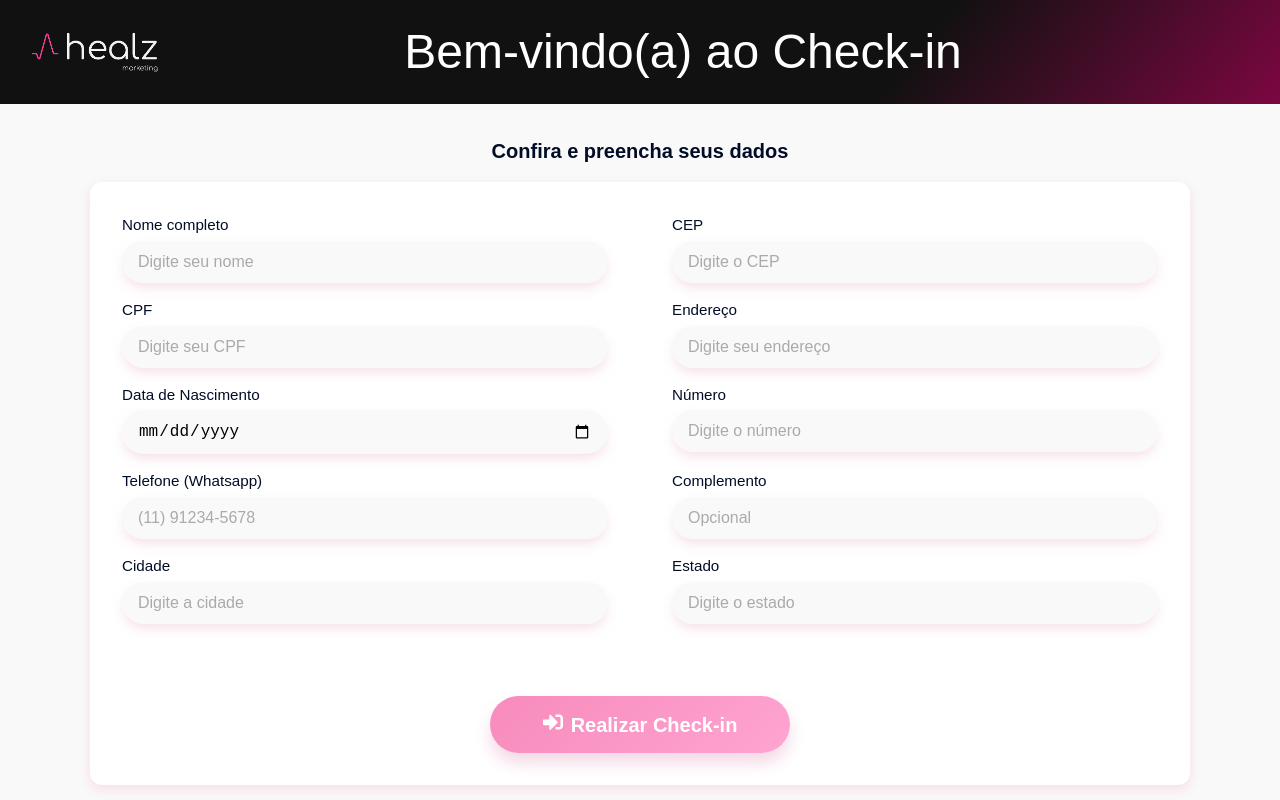
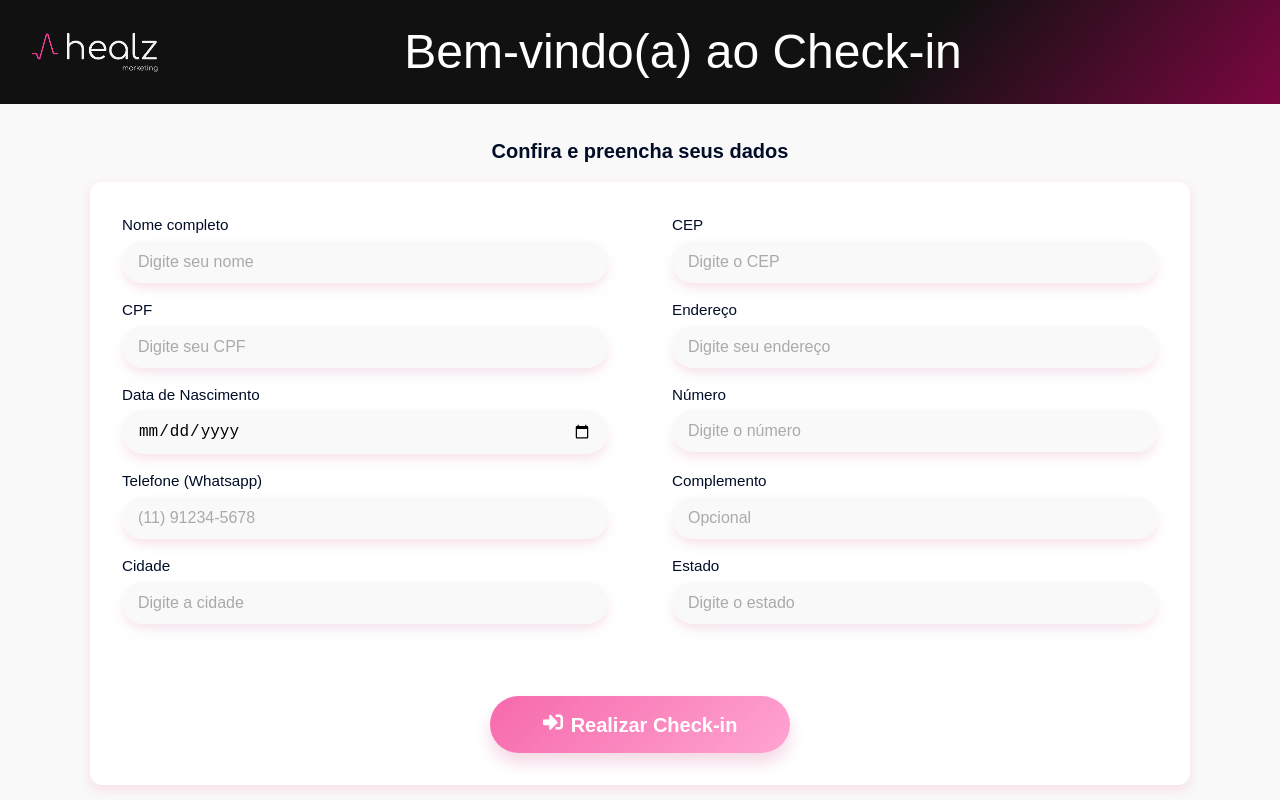
Before and after one commit to healz-checkin-dnc/Healz_Checkin, a React (Vite) app: page / in a window 1280 px wide. Shown: the top 800 px of the page. Built offline with nearby package versions, Linux system fonts and the light colour scheme.

Commit message:
style: alterando healzPink

```diff
--- a/src/styles/theme.ts
+++ b/src/styles/theme.ts
@@ -3,7 +3,7 @@ export const theme = {
     white: '#FFFFFF',
     grayLight: '#F9F9F9',
     blueDark: '#010D27',
-    healzPink: '#F33F90',
+    healzPink: '#f20775',
     pinkShadow: '#EDC0D5',
     footerInfo: '#666666',
     healzBlack: '#111111',
```
